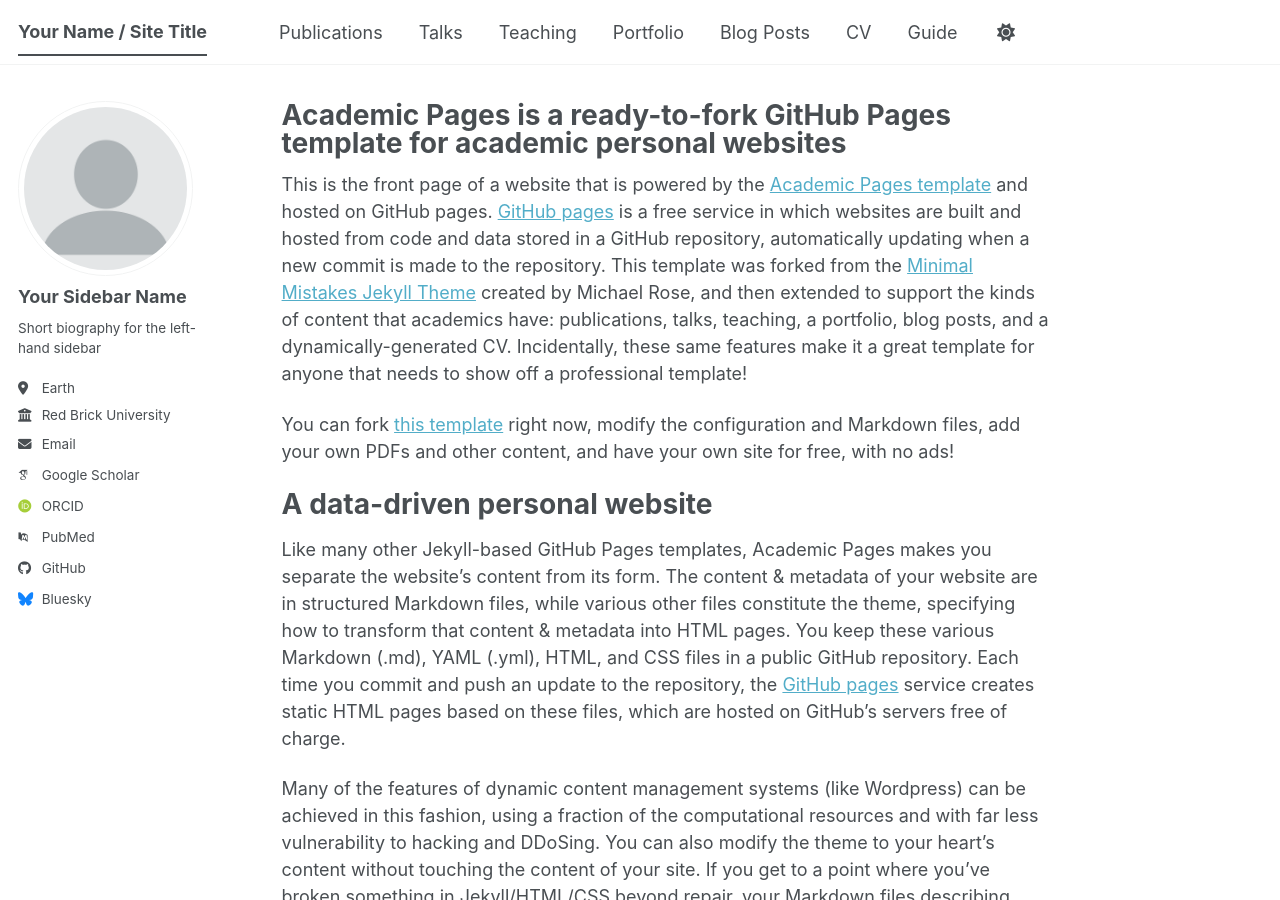
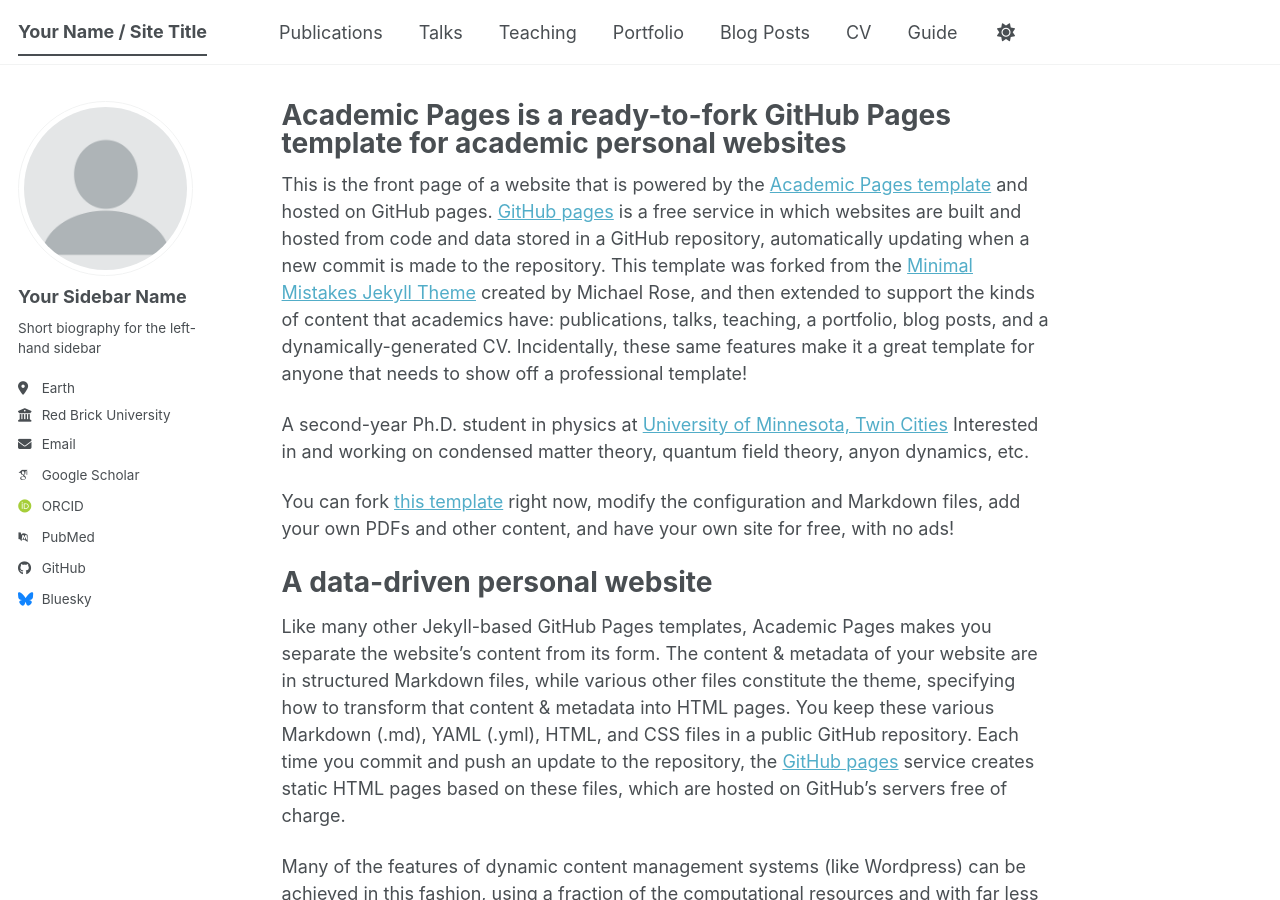
Before and after one commit to YutoNakajima1101/YutoNakajima1101.github.io, a Jekyll site: the page built from _pages/about.md, in a window 1280 px wide and 900 px high. Built offline with Jekyll 4.4.1, drawn with Linux system fonts in a browser that asks for light colours; some web fonts are replaced; a script bundle is joined from its source files by our own code; library files that are not in the unit come from our copies.

Commit message:
Update about page with personal details
Added personal information about the author including current academic status and research interests.

```diff
--- a/_pages/about.md
+++ b/_pages/about.md
@@ -8,6 +8,9 @@
 ---
 
 This is the front page of a website that is powered by the [Academic Pages template](https://github.com/academicpages/academicpages.github.io) and hosted on GitHub pages. [GitHub pages](https://pages.github.com) is a free service in which websites are built and hosted from code and data stored in a GitHub repository, automatically updating when a new commit is made to the repository. This template was forked from the [Minimal Mistakes Jekyll Theme](https://mmistakes.github.io/minimal-mistakes/) created by Michael Rose, and then extended to support the kinds of content that academics have: publications, talks, teaching, a portfolio, blog posts, and a dynamically-generated CV. Incidentally, these same features make it a great template for anyone that needs to show off a professional template!
+
+A second-year Ph.D. student in physics at [University of Minnesota, Twin Cities](https://cse.umn.edu/physics)
+Interested in and working on condensed matter theory, quantum field theory, anyon dynamics, etc.
 
  You can fork [this template](https://github.com/academicpages/academicpages.github.io) right now, modify the configuration and Markdown files, add your own PDFs and other content, and have your own site for free, with no ads!
 
```
